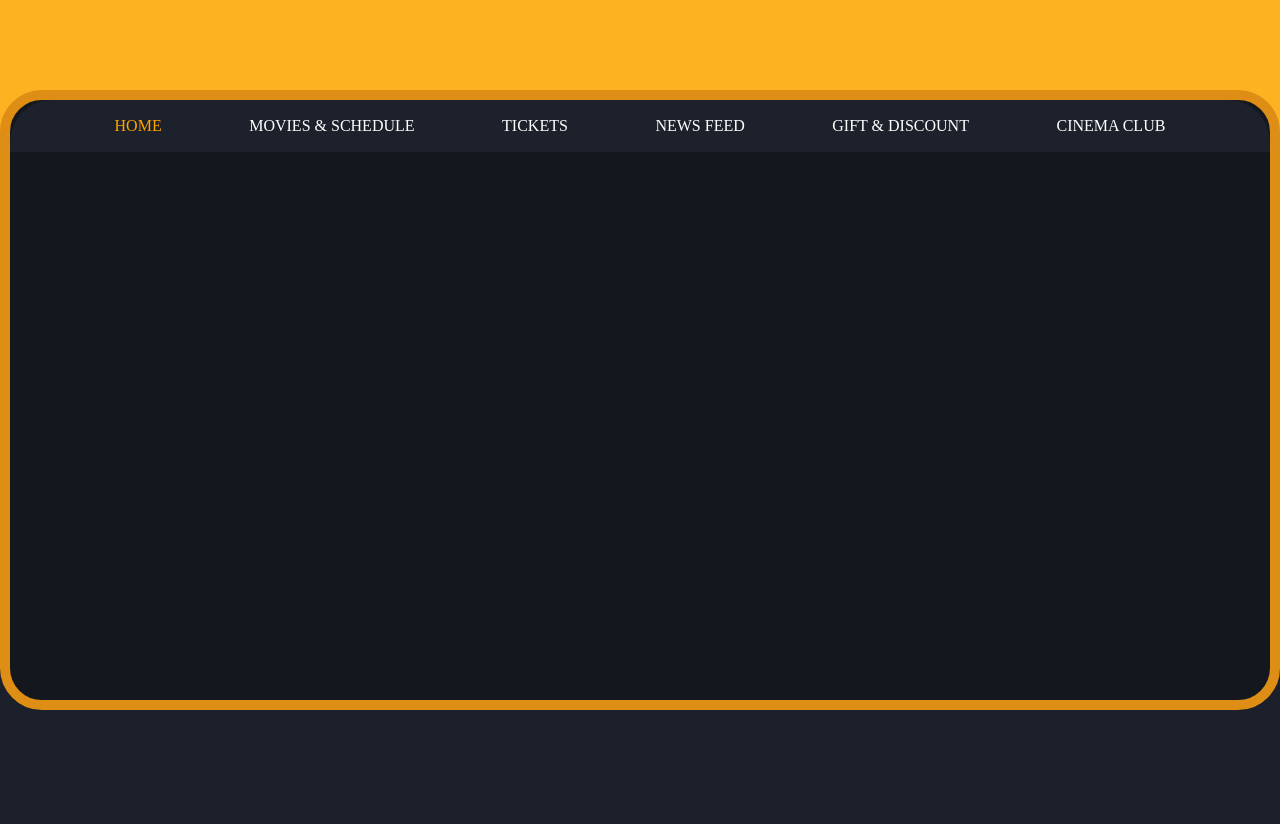
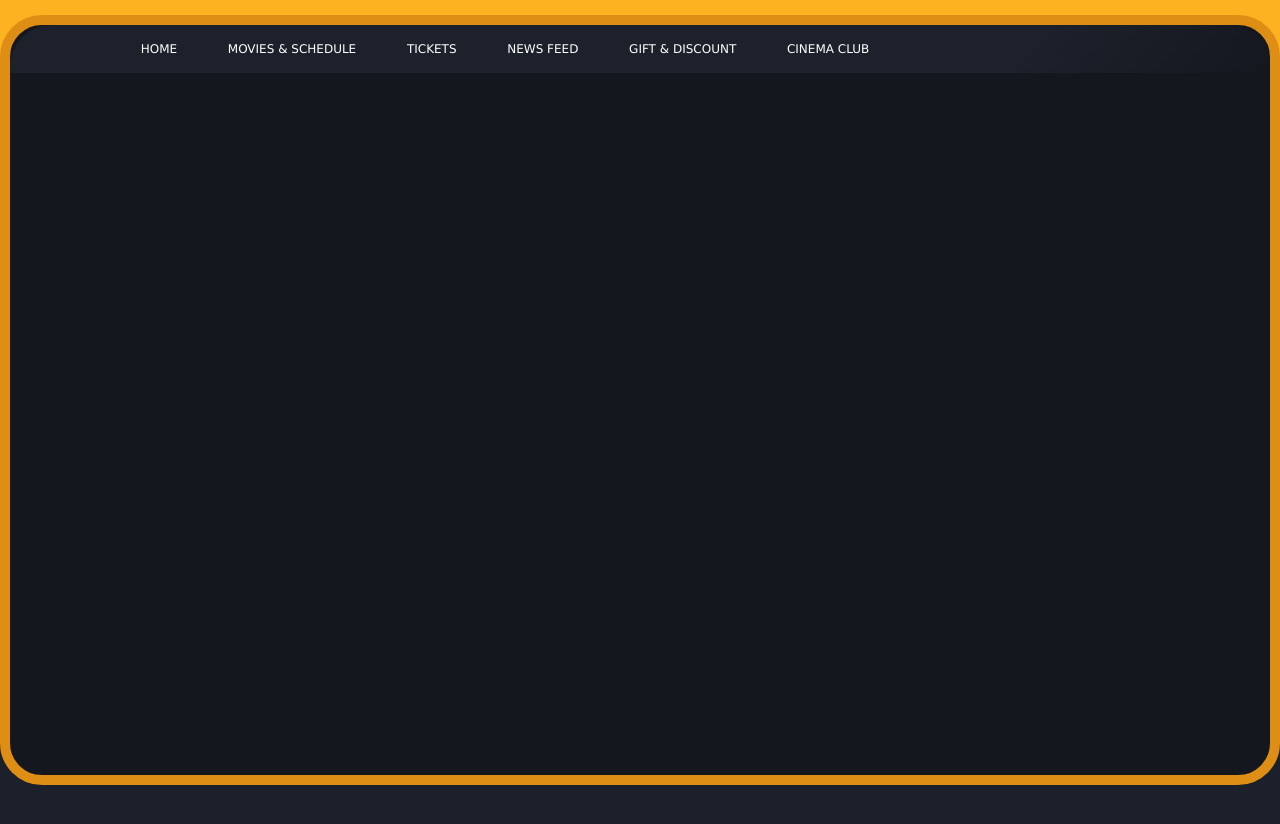
Before and after one commit to GiorgioSangiorgi25/Exercise_3, a plain HTML site: page index.html in a window 1280 px wide. Drawn offline with Linux system fonts and the light colour scheme.

Commit message:
fix navbar e sfondo rimosso

```diff
--- a/index.html
+++ b/index.html
@@ -11,14 +11,13 @@
     <div class="box">
       <header>
         <div class="nav">
-          <div class="home">HOME</div>
-          <div>MOVIES & SCHEDULE</div>
-          <div>TICKETS</div>
-          <div>NEWS FEED</div>
-          <div>GIFT & DISCOUNT</div>
-          <div>CINEMA CLUB</div>
+          <div class="home2">HOME</div>
+          <div class="home2">MOVIES & SCHEDULE</div>
+          <div class="home2">TICKETS</div>
+          <div class="home2">NEWS FEED</div>
+          <div class="home2">GIFT & DISCOUNT</div>
+          <div class="home2">CINEMA CLUB</div>
         </div>
       </header>
-    </div>
   </body>
 </html>
--- a/style.css
+++ b/style.css
@@ -4,8 +4,8 @@
   right: 0;
   bottom: 0;
   left: 0;
-  max-width: 1300px;
-  max-height: 600px;
+  max-width: 1600px;
+  max-height: 750px;
   margin: auto;
   background-color: #15171f;
   border-radius: 42px;
@@ -31,16 +31,28 @@ body {
   display: flex;
   list-style: none;
   justify-content: space-evenly;
-  background-color: rgba(28, 33, 43, 255);
+  background: linear-gradient(
+    131deg,
+    rgba(28, 33, 43, 1) 80%,
+    rgba(0, 0, 0, 0) 100%
+  );
   border-top-left-radius: 42px;
   border-top-right-radius: 42px;
   padding: 17px;
+  padding-inline-start: 80px;
+  padding-right: 350px;
 }
 
 .home {
-  font-size: 30 px;
+  font-size: 12px;
   color: orange;
+  font-family: verdana;
 }
 .nav {
   color: white;
 }
+.home2 {
+  font-size: 12px;
+  color: white;
+  font-family: verdana;
+}
```
